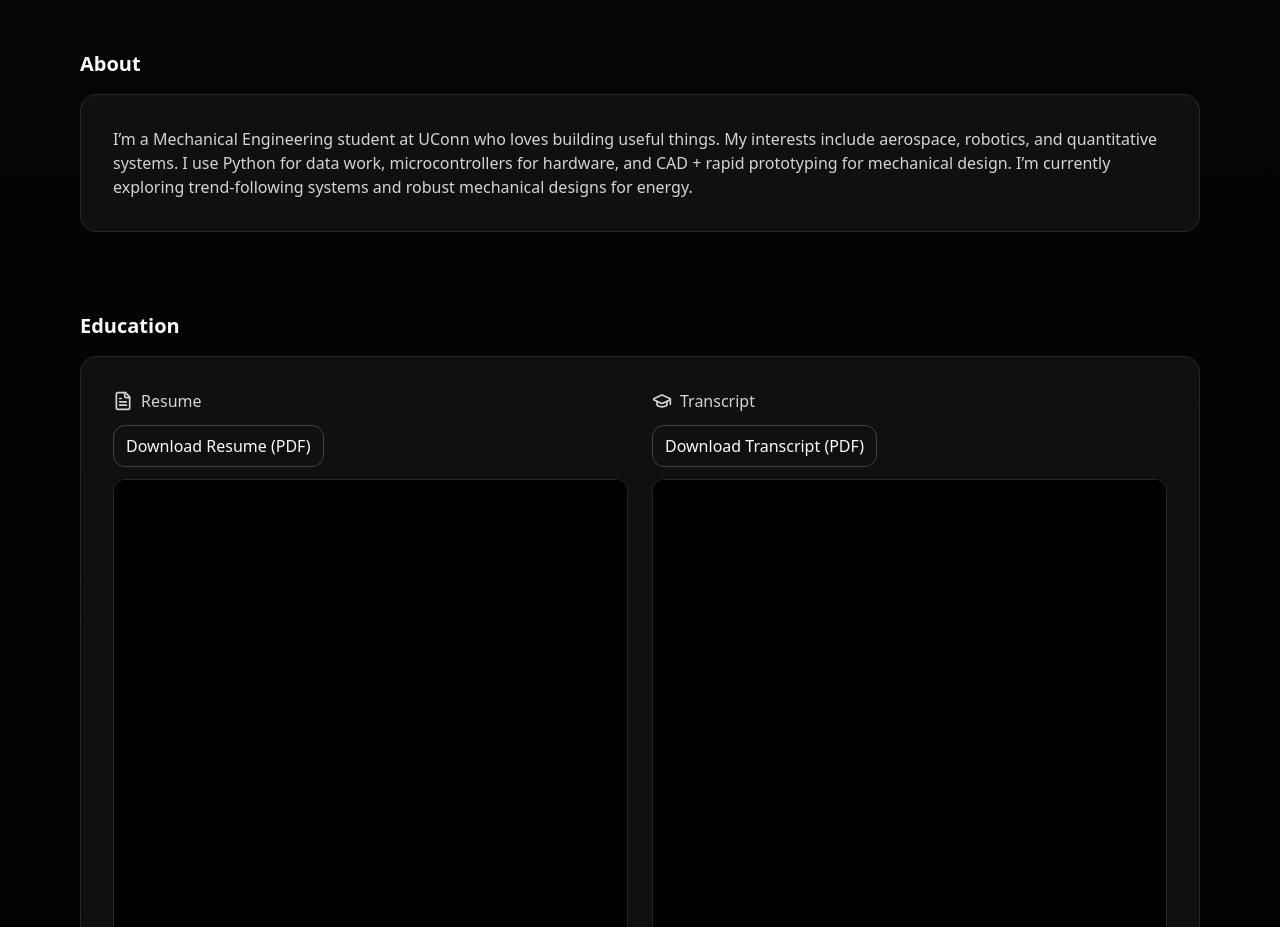
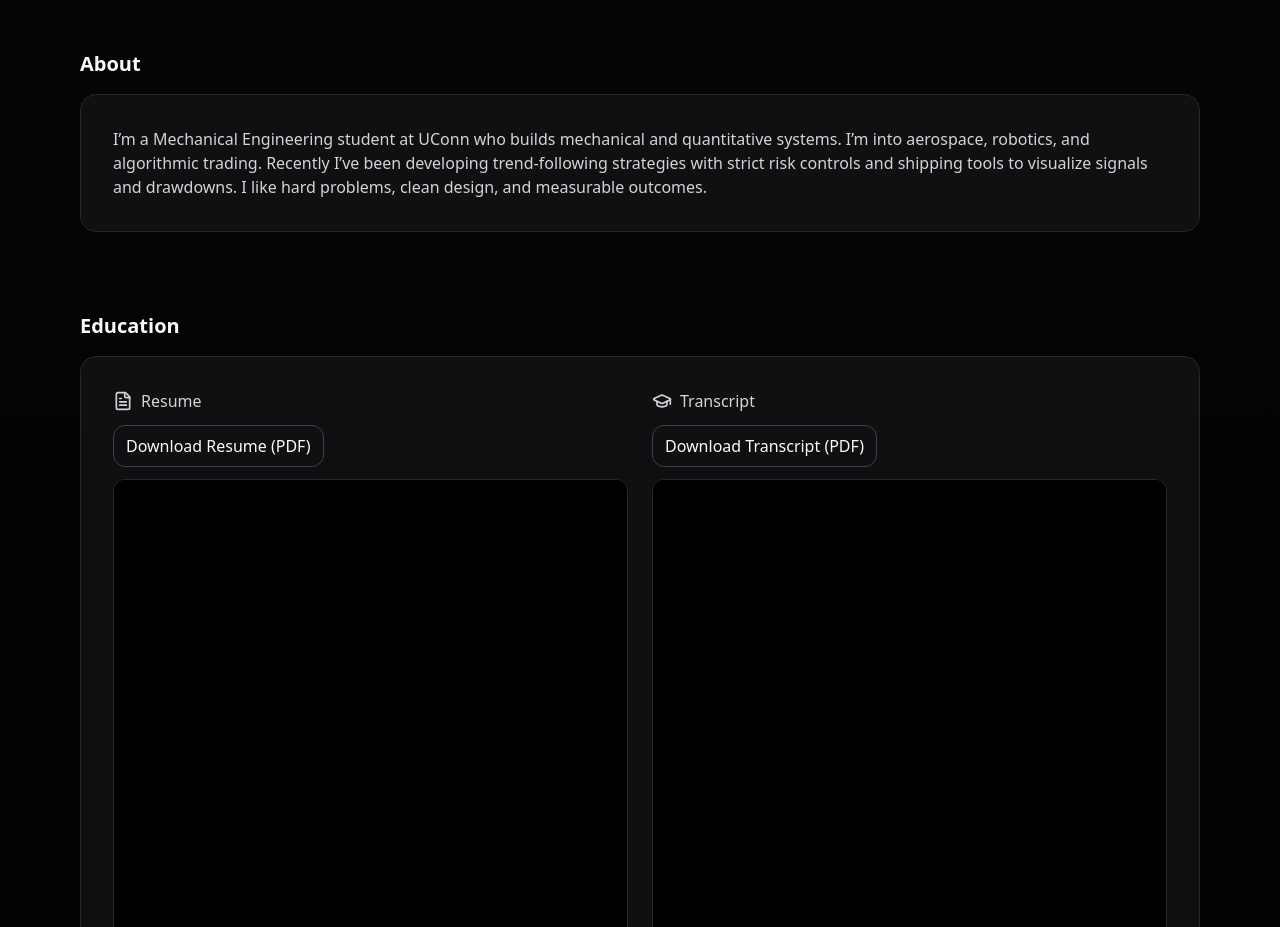
Before and after one commit to bradenfruin/bradenfruin.github.io, a React (Vite) app: page / in a window 1280 px wide. Shown: the part 1100-2027 px from the top of the page. Built offline with nearby package versions, Linux system fonts and the light colour scheme.

Commit message:
Update App.jsx

```diff
--- a/src/App.jsx
+++ b/src/App.jsx
@@ -1456,9 +1456,9 @@ export default function PortfolioSite() {
             <h2 className="text-xl font-semibold mb-4">About</h2>
             <div className="rounded-2xl border border-zinc-800 p-6 md:p-8 bg-zinc-900/60">
               <p className="text-zinc-300">
-                I’m a Mechanical Engineering student at UConn who loves building useful things. My interests include aerospace, robotics,
-                and quantitative systems. I use Python for data work, microcontrollers for hardware, and CAD + rapid prototyping for
-                mechanical design. I’m currently exploring trend-following systems and robust mechanical designs for energy.
+                I’m a Mechanical Engineering student at UConn who builds mechanical and quantitative systems. I’m into aerospace, robotics, and algorithmic trading.
+                Recently I’ve been developing trend-following strategies with strict risk controls and shipping tools to visualize signals and drawdowns. I like hard
+                problems, clean design, and measurable outcomes.
               </p>
             </div>
           </section>
```
